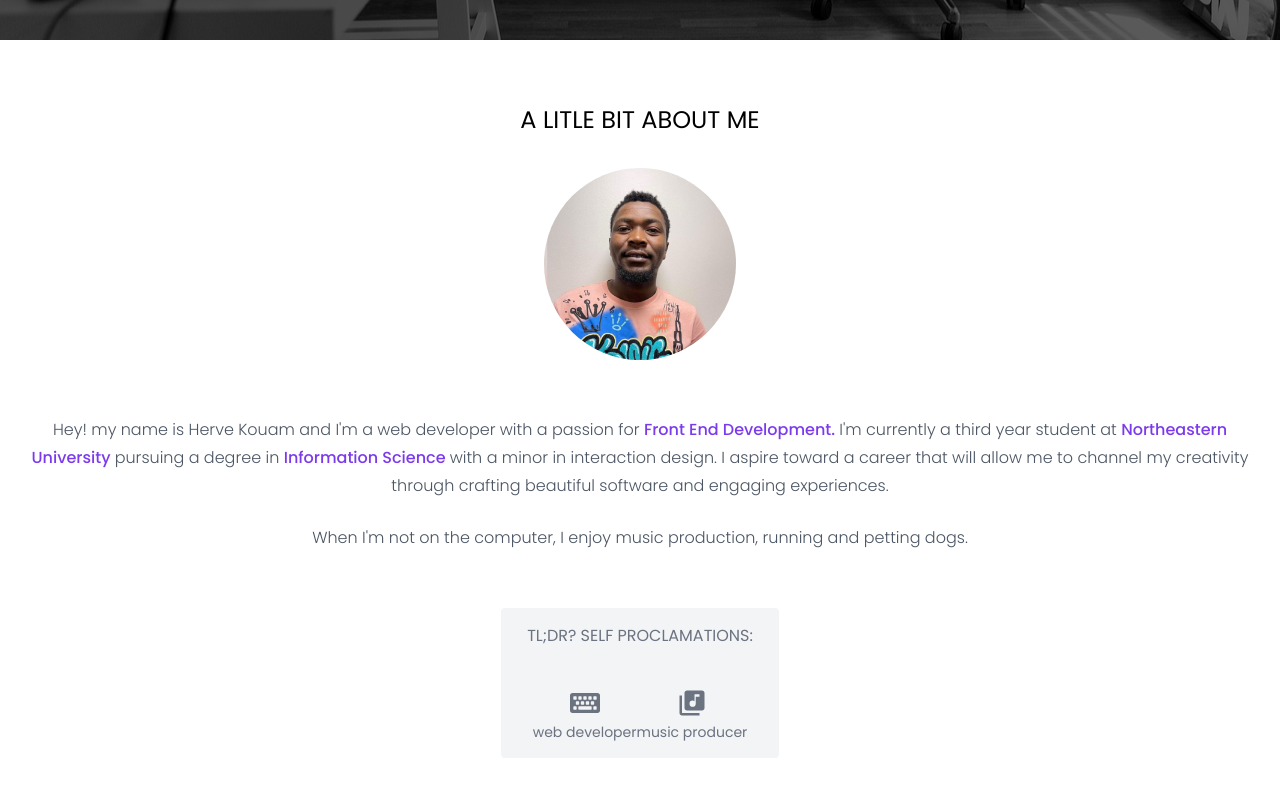
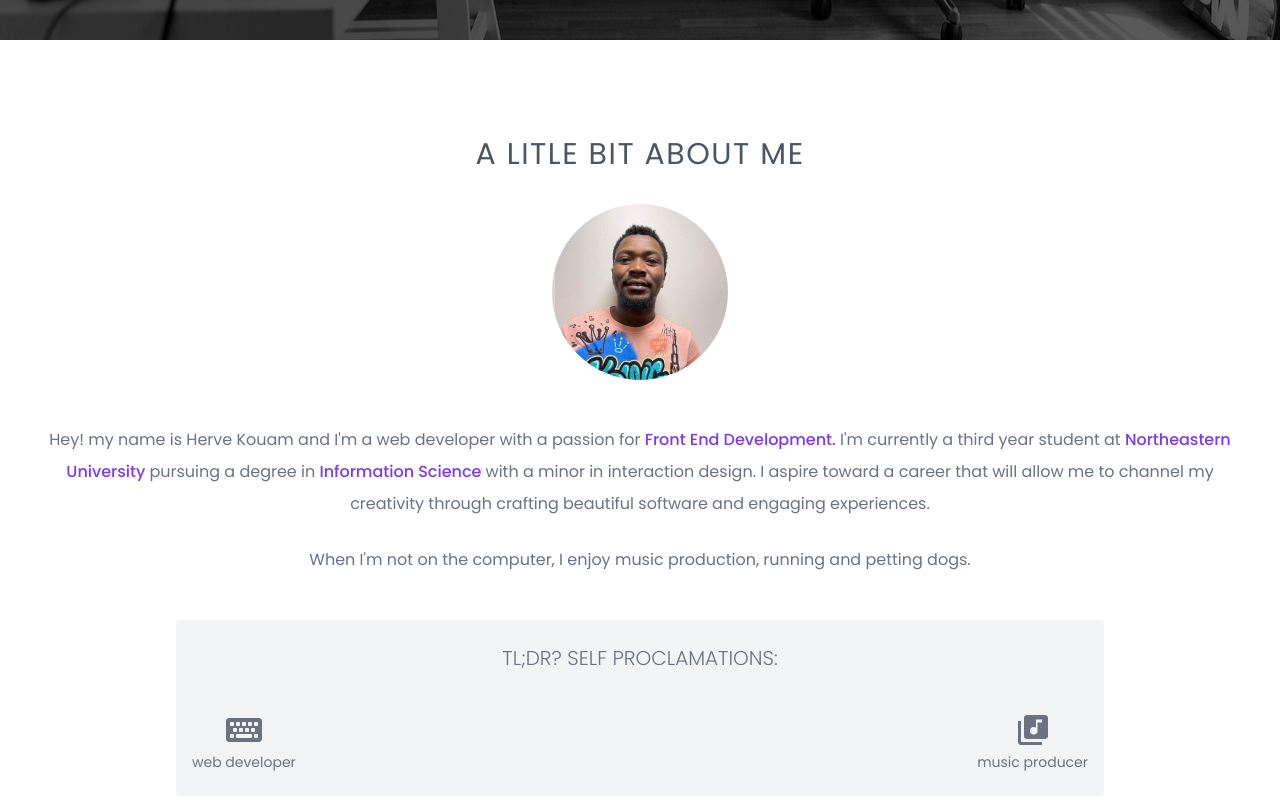
Before and after one commit to kouamherve/my-portfolio, a React (Create React App) app: page / in a window 1280 px wide. Shown: the part 760-1560 px from the top of the page. Built offline with nearby package versions, Linux system fonts and the light colour scheme.

Commit message:
🚧  F03: APP > About > Add MD breakpoint

```diff
--- a/src/components/About.js
+++ b/src/components/About.js
@@ -4,16 +4,16 @@ import { MdLibraryMusic } from "react-icons/md";
 export default function About() {
   return (
     <section className=" w-full mx-auto font-Poppins" id="about">
-      <div className=" flex flex-col items-center gap-8 pt-16">
-        <h1 className=" uppercase text-2xl font-normal ">
+      <div className=" flex flex-col items-center gap-8 pt-24">
+        <h1 className=" uppercase tracking-wider text-2xl md:text-3xl text-gray-600 ">
           A litle bit about me
         </h1>
         <img
-          className=" size-48 rounded-full object-cover"
+          className=" size-44 rounded-full object-cover"
           src="photo.jpg"
           alt="Profile"
         />
-        <div className=" text-gray-600 text-center font-light leading-7 space-y-6 py-6 px-5">
+        <div className=" text-gray-500 text-center text-md leading-8 space-y-6 my-3 px-8">
           <p>
             Hey! my name is Herve Kouam and I'm a web developer with a passion
             for{" "}
@@ -37,18 +37,20 @@ export default function About() {
             petting dogs.
           </p>
         </div>
-        <div className=" bg-gray-100 mx-4 p-4 text-gray-500 rounded">
-          <h2 className=" uppercase text-center font-normal text-base">
+        <div className="flex items-center justify-center w-full px-8 md:px-40">
+          <div className=" bg-gray-100 mx-4 py-6 text-gray-500 rounded w-full">
+            <h2 className=" uppercase text-center font-light text-base md:text-xl">
               tl;dr? self proclamations:
             </h2>
             <div className="flex items-center justify-between mt-10 mx-4">
               <div className="flex flex-col gap-1 items-center">
-              <FaKeyboard className=" text-3xl " />
-              <h4 className=" text-sm ">web developer</h4>
+                <FaKeyboard className=" text-3xl md:text-4xl " />
+                <h4 className=" text-sm md:text-md ">web developer</h4>
               </div>
               <div className="flex flex-col gap-1 items-center">
-              <MdLibraryMusic className=" text-3xl " />
-              <h4 className=" text-sm ">music producer</h4>
+                <MdLibraryMusic className=" text-3xl md:text-4xl " />
+                <h4 className=" text-sm md:text-md ">music producer</h4>
+              </div>
             </div>
           </div>
         </div>
--- a/src/components/Footer.js
+++ b/src/components/Footer.js
@@ -34,7 +34,7 @@ export default function Footer() {
         />
       </div>
       <div className=" group/start size-fit flex flex-col items-center justify-center">
-        <Link to="#home" smooth>
+        <Link to="#homepage" smooth>
           <BsRocket className=" text-4xl text-white mt-6 cursor-pointer" />
         </Link>
         <h4 className=" text-[8px] font-light mt-2 invisible group-hover/start:visible">
--- a/src/components/Navbar.js
+++ b/src/components/Navbar.js
@@ -28,7 +28,12 @@ export default function Navbar({ isOpen, onClic, navBg, isHeader }) {
         <Icon IconName={GiHamburgerMenu} onClic={onClic} />
       )}
       <ul className="hidden  text-white text-sm font-Poppins uppercase items-center justify-center gap-6 md:flex ">
-        <li className=" hover:text-violet-400">
+        <li
+        // onClick={() => setActiveSection("about")}
+        // className={`${
+        //   activeSection === "about" ? "bg-gray-300 px-5 py-2" : ""
+        // } hover:text-violet-400 overflow-hidden`}
+        >
           <Link to="#about" smooth>
             about
           </Link>
--- a/src/index.css
+++ b/src/index.css
@@ -4,7 +4,7 @@
 
 @layer components {
   .header {
-    @apply w-full fixed z-50;
+    @apply w-full h-fit fixed z-50;
   }
 }
 
```
Lines whose indentation alone changed are shown as unchanged.
